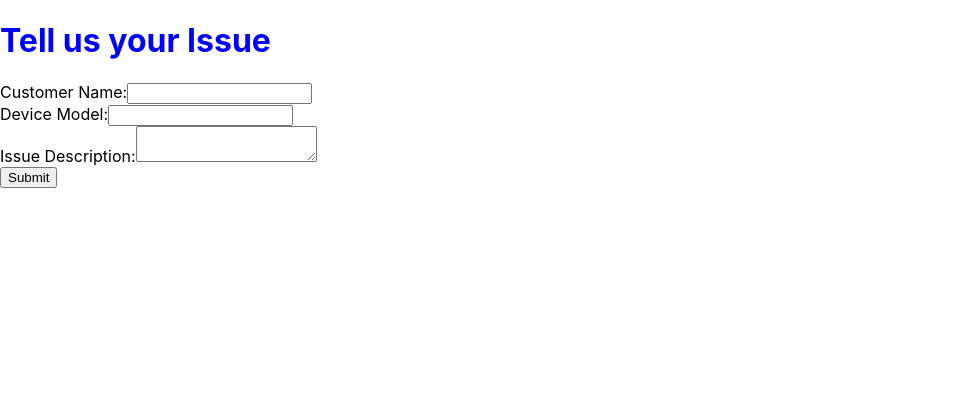
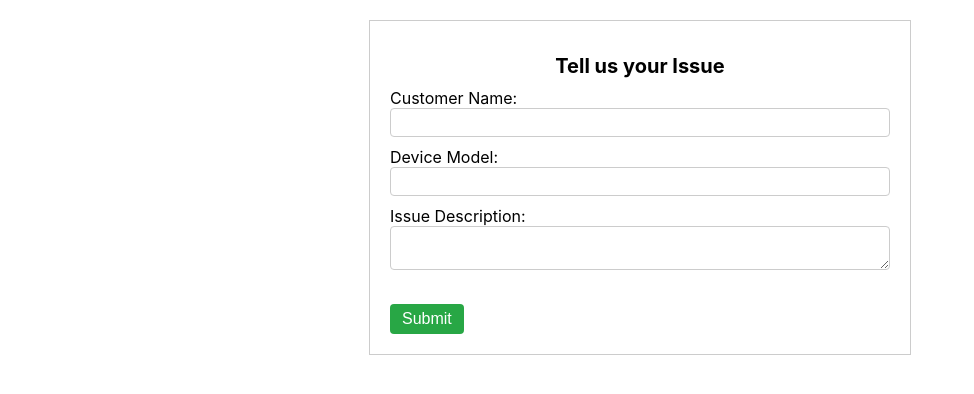
Before and after one commit to gauridahake24/Xiaomi, a React (Create React App) app in the folder xiaomi-frontend/: page /cust_home in a window 1280 px wide. Shown: the top 394 px of the page, without its empty margins (0-974 px from the left). Built offline with nearby package versions, Linux system fonts and the light colour scheme.

Commit message:
profile db done

```diff
--- a/xiaomi-frontend/src/App.css
+++ b/xiaomi-frontend/src/App.css
@@ -3,10 +3,6 @@
   background-color: black;
 }
 
-.create_repair h1{
-  color: blue;
-
-}
 
 .sc-req-container {
   padding: 20px;
--- a/xiaomi-frontend/src/Components/cust_home.jsx
+++ b/xiaomi-frontend/src/Components/cust_home.jsx
@@ -23,19 +23,19 @@ const CreateUpdateRepairOrder = () => {
         <div className='create_repair'>
             <h1>Tell us your Issue</h1>
             <form onSubmit={handleSubmit}>
-                <div>
+                <div className='form-group'>
                     <label>Customer Name:</label>
-                    <input type="text" value={customerName} onChange={(e) => setCustomerName(e.target.value)} />
+                    <input type="text" className='form-control' value={customerName} onChange={(e) => setCustomerName(e.target.value)} />
                 </div>
-                <div>
+                <div className='form-group'>
                     <label>Device Model:</label>
-                    <input type="text" value={deviceModel} onChange={(e) => setDeviceModel(e.target.value)} />
+                    <input type="text" className='form-control' value={deviceModel} onChange={(e) => setDeviceModel(e.target.value)} />
                 </div>
-                <div>
+                <div className='form-group'>
                     <label>Issue Description:</label>
-                    <textarea value={issueDescription} onChange={(e) => setIssueDescription(e.target.value)} />
+                    <textarea className='form-control' value={issueDescription} onChange={(e) => setIssueDescription(e.target.value)} />
                 </div>
-                <button type="submit">Submit</button>
+                <button type="submit" className='btn btn-primary'>Submit</button>
             </form>
         </div>
     );
--- a/xiaomi-frontend/src/Components/make_profile.jsx
+++ b/xiaomi-frontend/src/Components/make_profile.jsx
@@ -3,12 +3,29 @@ import React, { useState } from 'react';
 
 const Form = ({ onSubmit }) => {
     const [username, setUsername] = useState('');
-    const [userType, setUserType] = useState('');
+    const [password, setpassword] = useState('');
+    const [user_type, setUserType] = useState('');
+
 
     const handleSubmit = (event) => {
         event.preventDefault();
-        onSubmit({ username, userType });
+        // const [username, setUsername] = useState('');
+        // const [password, setpassword] = useState('');
+        // const [userType, setUserType] = useState('');
+
+        const student = {username, user_type, password}
+        console.log(student)
+        fetch("http://localhost:8080/service/add",{
+            method:"POST",
+            headers:{"Content-Type": "application/json"},
+            body:JSON.stringify(student)
+
+        }).then(()=>{
+            console.log("new student added")
+        } )
+
     };
+
 
     return (
         <div className="form-container">
@@ -17,17 +34,21 @@ const Form = ({ onSubmit }) => {
                 <div className="form-group">
                     <label htmlFor="username">Username</label>
                     <input type="text" className="form-control" id="username" name="username" placeholder="Enter username" value={username} onChange={(e) => setUsername(e.target.value)} />
+                    <label htmlFor="password">Password</label>
+                    <input type="text" className="form-control" id="password" name="password" placeholder="Password" value={password} onChange={(e) => setpassword(e.target.value)} />
                 </div>
                 <div className="form-group">
                     <label htmlFor="user_type">User Type</label>
-                    <select className="form-control" id="user_type" name="user_type" value={userType} onChange={(e) => setUserType(e.target.value)}>
+                    <label htmlFor="usertype">Usertype</label>
+                    <input type="text" className="form-control" id="user_type" name="user_type" placeholder="Enter username" value={user_type} onChange={(e) => setUserType(e.target.value)} />
+                    {/* <select className="form-control" id="user_type" name="user_type" value={user_type} onChange={(e) => setUserType(e.target.value)}>
                         <option value="">Select User Type</option>
                         <option value="warehouse">Warehouse</option>
                         <option value="service">Service Centre</option>
-                    </select>
+                    </select> */}
                 </div>
                 <div className="form-group">
-                    <button type="submit" className="btn btn-primary">Submit</button>
+                    <button type="submit" className="btn btn-primary"onClick={onSubmit}>Submit</button>
                 </div>
             </form>
         </div>
--- a/xiaomi-frontend/src/Components/profile_page.jsx
+++ b/xiaomi-frontend/src/Components/profile_page.jsx
@@ -10,8 +10,9 @@ const Profile = () => {
     useEffect(() => {
         if (id) {
             console.log('Fetching user profile...');
-            axios.get(``, {
+            axios.get(`http://localhost:8080/service/add`, {
                 params: {
+                    username: "gauri",
                     user_type: "warehouse" // Replace with the appropriate value
                 }
             })
@@ -35,6 +36,7 @@ const Profile = () => {
             <h1>User Profile</h1>
             <p>User Id: {userProfile.ID}</p>
             <p>Username: {userProfile.Name}</p>
+
         </div>
     );
 };
--- /dev/null
+++ b/xiaomi-frontend/src/Components/submit_page.jsx
@@ -0,0 +1,13 @@
+import React from 'react';
+
+const Submit = () => {
+
+    return (
+        <div>
+            <h1>submit page successfully designed</h1>
+
+        </div>
+    );
+};
+
+export default Submit;
--- a/xiaomi-frontend/src/index.css
+++ b/xiaomi-frontend/src/index.css
@@ -63,3 +63,41 @@ make_profile */
 .btn-primary:hover {
   background-color: #2980b9;
 }
+
+/* make order */
+.create_repair {
+  width: 500px;
+  margin: 0 auto;
+  padding: 20px;
+  border: 1px solid #ccc;
+  margin-top: 20px;
+}
+
+h1 {
+  text-align: center;
+  font-size: 20px;
+  margin-bottom: 10px;
+}
+
+.form-group {
+  margin-bottom: 10px;
+}
+
+.form-control {
+  width: 100%;
+  border-radius: 4px;
+  padding: 6px 12px;
+  box-sizing: border-box;
+}
+
+.btn {
+  background-color: #28a745;
+  color: white;
+  font-size: 16px;
+  padding: 6px 12px;
+  border-radius: 4px;
+  cursor: pointer;
+}
+.create_repair h1{
+  color: black;
+}
--- a/xiaomi-frontend/src/index.js
+++ b/xiaomi-frontend/src/index.js
@@ -11,6 +11,7 @@ import SupportCenter from './Components/support_center';
 import Profile from './Components/profile_page';
 import SC_req from './Components/SC_requirements';
 import Form from './Components/make_profile';
+import Submit from './Components/submit_page';
 
 ReactDOM.render(
     <React.StrictMode>
@@ -23,8 +24,9 @@ ReactDOM.render(
                 <Route path="/dispatch-plan" element={<DispatchPlan />} />
                 <Route path="/support-center" element={<SupportCenter />} />
                 <Route path="/profile" element={<Profile />} />
-                <Route path="/sc_req" element={<SC_req />} />
+                <Route path="/sc_requirements" element={<SC_req />} />
                 <Route path='/make_profile' element={<Form />} />
+                <Route path='/submit' element={<Submit />} />
             </Routes>
         </Router>
     </React.StrictMode>,
```
Also changed, not shown: 1 other file (tests, documents, lock files or other folders).
